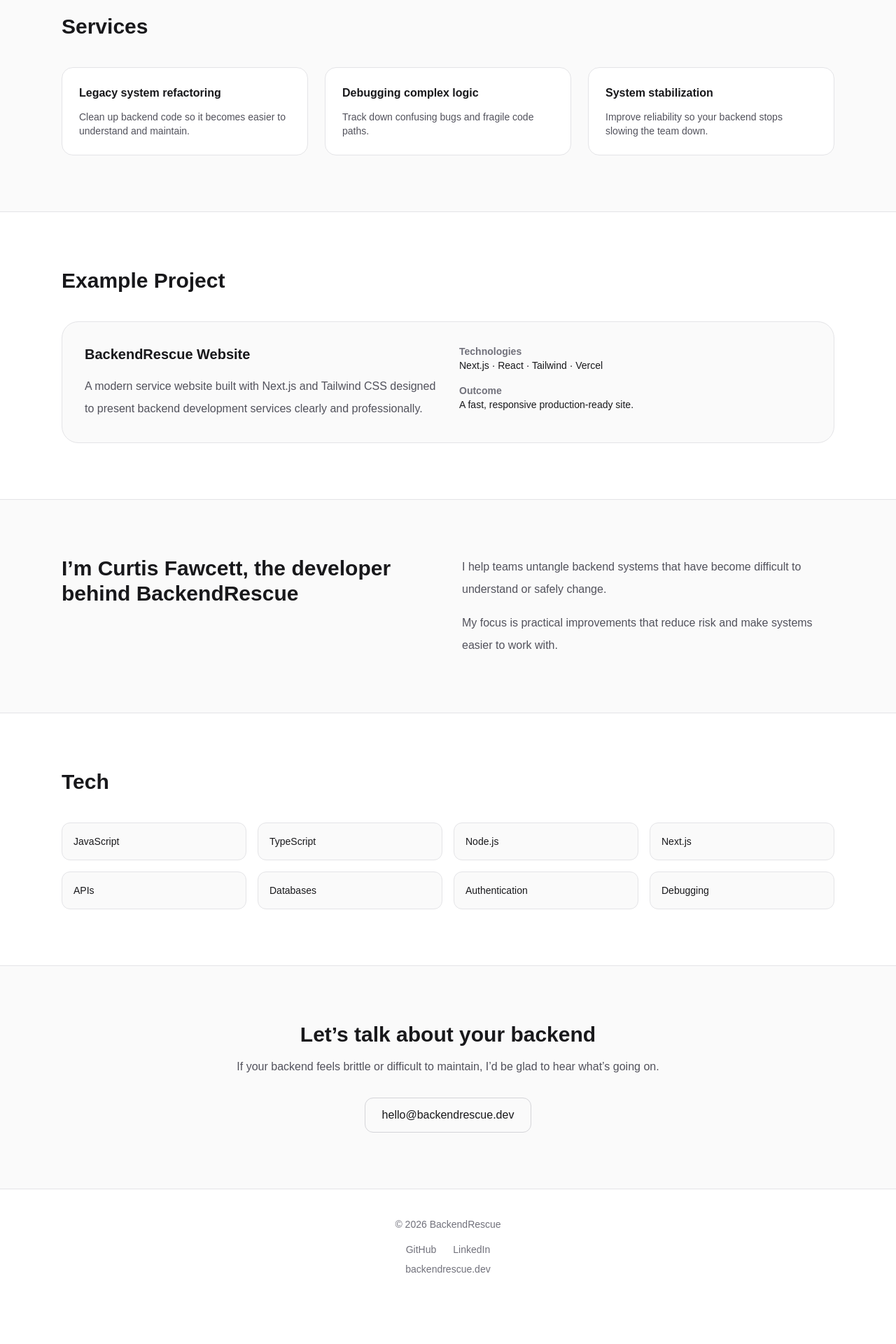
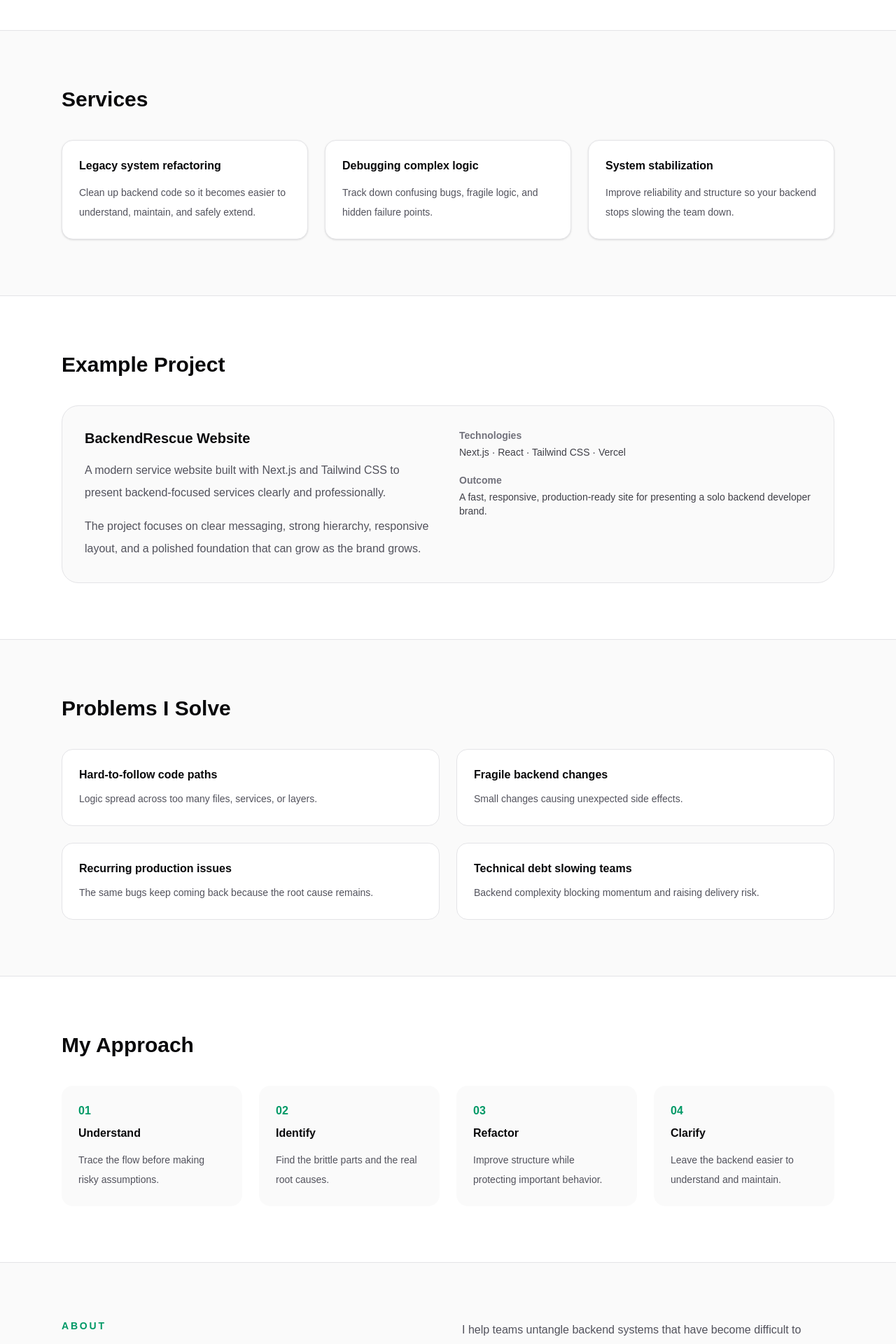
Before and after one commit to curtis-fawcett/backendrescue-site, a Next.js app: page / in a window 1280 px wide. Shown: the part 840-2760 px from the top of the page at 70% size. Before the commit the page ends 2703 px from the top, so only its background shows below. Built offline with nearby package versions, Linux system fonts and the light colour scheme.

Commit message:
add mobile nav and social links

```diff
--- a/src/app/page.js
+++ b/src/app/page.js
@@ -5,183 +5,355 @@
 export default function Home() {
   const [open, setOpen] = useState(false);
 
+  const closeMenu = () => setOpen(false);
+
   return (
     <main className="min-h-screen bg-white text-zinc-900">
-
-      {/* NAVBAR */}
-
       <nav className="sticky top-0 z-50 border-b border-zinc-200 bg-white/90 backdrop-blur">
         <div className="mx-auto flex max-w-6xl items-center justify-between px-6 py-4">
-
-          <a href="#" className="text-lg font-semibold tracking-tight">
+          <a
+            href="#"
+            className="text-lg font-semibold tracking-tight"
+            onClick={closeMenu}
+          >
             Backend<span className="text-emerald-600">Rescue</span>
           </a>
 
-          {/* Desktop Nav */}
-
           <div className="hidden items-center gap-6 text-sm text-zinc-600 md:flex">
-            <a href="#services" className="hover:text-zinc-950">Services</a>
-            <a href="#projects" className="hover:text-zinc-950">Projects</a>
-            <a href="#problems" className="hover:text-zinc-950">Problems</a>
-            <a href="#approach" className="hover:text-zinc-950">Approach</a>
-            <a href="#about" className="hover:text-zinc-950">About</a>
-            <a href="#tech" className="hover:text-zinc-950">Tech</a>
-            <a href="#contact" className="hover:text-zinc-950">Contact</a>
+            <a href="#services" className="transition hover:text-zinc-950">
+              Services
+            </a>
+            <a href="#projects" className="transition hover:text-zinc-950">
+              Projects
+            </a>
+            <a href="#problems" className="transition hover:text-zinc-950">
+              Problems
+            </a>
+            <a href="#approach" className="transition hover:text-zinc-950">
+              Approach
+            </a>
+            <a href="#about" className="transition hover:text-zinc-950">
+              About
+            </a>
+            <a href="#tech" className="transition hover:text-zinc-950">
+              Tech
+            </a>
+            <a href="#contact" className="transition hover:text-zinc-950">
+              Contact
+            </a>
           </div>
 
-          {/* Mobile Button */}
-
           <button
-            className="md:hidden"
+            type="button"
+            aria-label={open ? "Close menu" : "Open menu"}
+            aria-expanded={open}
             onClick={() => setOpen(!open)}
+            className="inline-flex items-center justify-center rounded-xl border border-zinc-300 px-3 py-2 text-sm text-zinc-700 transition hover:bg-zinc-100 md:hidden"
           >
-            ☰
+            {open ? "Close" : "Menu"}
           </button>
         </div>
 
-        {/* Mobile Menu */}
-
         {open && (
-          <div className="border-t border-zinc-200 md:hidden">
-            <div className="flex flex-col gap-4 px-6 py-4 text-sm">
-              <a href="#services">Services</a>
-              <a href="#projects">Projects</a>
-              <a href="#problems">Problems</a>
-              <a href="#approach">Approach</a>
-              <a href="#about">About</a>
-              <a href="#tech">Tech</a>
-              <a href="#contact">Contact</a>
+          <div className="border-t border-zinc-200 bg-white md:hidden">
+            <div className="mx-auto flex max-w-6xl flex-col gap-1 px-6 py-4 text-sm text-zinc-700">
+              <a
+                href="#services"
+                onClick={closeMenu}
+                className="rounded-lg px-2 py-2 transition hover:bg-zinc-100"
+              >
+                Services
+              </a>
+              <a
+                href="#projects"
+                onClick={closeMenu}
+                className="rounded-lg px-2 py-2 transition hover:bg-zinc-100"
+              >
+                Projects
+              </a>
+              <a
+                href="#problems"
+                onClick={closeMenu}
+                className="rounded-lg px-2 py-2 transition hover:bg-zinc-100"
+              >
+                Problems
+              </a>
+              <a
+                href="#approach"
+                onClick={closeMenu}
+                className="rounded-lg px-2 py-2 transition hover:bg-zinc-100"
+              >
+                Approach
+              </a>
+              <a
+                href="#about"
+                onClick={closeMenu}
+                className="rounded-lg px-2 py-2 transition hover:bg-zinc-100"
+              >
+                About
+              </a>
+              <a
+                href="#tech"
+                onClick={closeMenu}
+                className="rounded-lg px-2 py-2 transition hover:bg-zinc-100"
+              >
+                Tech
+              </a>
+              <a
+                href="#contact"
+                onClick={closeMenu}
+                className="rounded-lg px-2 py-2 transition hover:bg-zinc-100"
+              >
+                Contact
+              </a>
             </div>
           </div>
         )}
       </nav>
 
-      {/* HERO */}
-
       <section className="mx-auto max-w-6xl px-6 py-24 sm:py-32">
-
+        <div className="grid items-center gap-14 lg:grid-cols-[1.2fr_0.8fr]">
           <div className="max-w-3xl">
-
             <p className="mb-4 text-sm font-semibold uppercase tracking-[0.2em] text-emerald-600">
               BackendRescue
             </p>
 
-          <h1 className="text-5xl font-bold tracking-tight sm:text-6xl md:text-7xl">
+            <h1 className="text-5xl font-bold tracking-tight text-zinc-950 sm:text-6xl md:text-7xl">
               Untangling backend systems that have become hard to trust.
             </h1>
 
-          <p className="mt-6 text-lg leading-8 text-zinc-600">
+            <p className="mt-6 max-w-2xl text-lg leading-8 text-zinc-600 sm:text-xl">
               I help teams clean up fragile backend code, reduce technical debt,
               and stabilize messy systems so they become easier to maintain,
               debug, and scale.
             </p>
 
             <p className="mt-4 text-sm text-zinc-500">
-            Built by Curtis Fawcett for teams that need practical backend help.
+              Built by Curtis Fawcett for teams that need practical backend
+              help.
             </p>
 
             <div className="mt-10 flex flex-wrap gap-4">
               <a
                 href="mailto:hello@backendrescue.dev"
-              className="rounded-xl bg-zinc-950 px-6 py-3 text-sm font-medium text-white hover:bg-zinc-800"
+                className="rounded-xl bg-zinc-950 px-6 py-3 text-sm font-medium text-white transition hover:bg-zinc-800"
               >
                 Start a Conversation
               </a>
 
               <a
                 href="#services"
-              className="rounded-xl border border-zinc-300 px-6 py-3 text-sm font-medium hover:border-emerald-600 hover:text-emerald-700"
+                className="rounded-xl border border-zinc-300 px-6 py-3 text-sm font-medium text-zinc-900 transition hover:border-emerald-600 hover:text-emerald-700"
               >
                 View Services
               </a>
             </div>
-
           </div>
 
+          <div className="rounded-3xl border border-zinc-200 bg-zinc-50 p-6 sm:p-8">
+            <p className="text-sm font-semibold uppercase tracking-[0.2em] text-emerald-600">
+              Focus areas
+            </p>
+
+            <div className="mt-6 space-y-5">
+              <div className="rounded-2xl bg-white p-5 shadow-sm">
+                <p className="font-semibold text-zinc-950">Refactoring</p>
+                <p className="mt-2 text-sm leading-7 text-zinc-600">
+                  Clean up difficult backend code without breaking production
+                  behavior.
+                </p>
+              </div>
+
+              <div className="rounded-2xl bg-white p-5 shadow-sm">
+                <p className="font-semibold text-zinc-950">Debugging</p>
+                <p className="mt-2 text-sm leading-7 text-zinc-600">
+                  Trace confusing logic and isolate the real issue faster.
+                </p>
+              </div>
+
+              <div className="rounded-2xl bg-white p-5 shadow-sm">
+                <p className="font-semibold text-zinc-950">Stabilization</p>
+                <p className="mt-2 text-sm leading-7 text-zinc-600">
+                  Make systems easier for teams to trust, support, and extend.
+                </p>
+              </div>
+            </div>
+          </div>
+        </div>
       </section>
-
-      {/* SERVICES */}
 
       <section id="services" className="border-t border-zinc-200 bg-zinc-50">
         <div className="mx-auto max-w-6xl px-6 py-20">
-
-          <h2 className="text-3xl font-bold">Services</h2>
+          <h2 className="text-3xl font-bold text-zinc-950">Services</h2>
 
           <div className="mt-10 grid gap-6 md:grid-cols-3">
+            <div className="rounded-2xl border border-zinc-200 bg-white p-6 shadow-sm">
+              <h3 className="font-semibold text-zinc-950">
+                Legacy system refactoring
+              </h3>
+              <p className="mt-3 text-sm leading-7 text-zinc-600">
+                Clean up backend code so it becomes easier to understand,
+                maintain, and safely extend.
+              </p>
+            </div>
 
+            <div className="rounded-2xl border border-zinc-200 bg-white p-6 shadow-sm">
+              <h3 className="font-semibold text-zinc-950">
+                Debugging complex logic
+              </h3>
+              <p className="mt-3 text-sm leading-7 text-zinc-600">
+                Track down confusing bugs, fragile logic, and hidden failure
+                points.
+              </p>
+            </div>
+
+            <div className="rounded-2xl border border-zinc-200 bg-white p-6 shadow-sm">
+              <h3 className="font-semibold text-zinc-950">
+                System stabilization
+              </h3>
+              <p className="mt-3 text-sm leading-7 text-zinc-600">
+                Improve reliability and structure so your backend stops slowing
+                the team down.
+              </p>
+            </div>
+          </div>
+        </div>
+      </section>
+
+      <section id="projects" className="border-t border-zinc-200 bg-white">
+        <div className="mx-auto max-w-6xl px-6 py-20">
+          <h2 className="text-3xl font-bold text-zinc-950">Example Project</h2>
+
+          <div className="mt-10 grid gap-8 rounded-3xl border border-zinc-200 bg-zinc-50 p-8 md:grid-cols-2">
+            <div>
+              <h3 className="text-xl font-semibold text-zinc-950">
+                BackendRescue Website
+              </h3>
+
+              <p className="mt-4 leading-8 text-zinc-600">
+                A modern service website built with Next.js and Tailwind CSS to
+                present backend-focused services clearly and professionally.
+              </p>
+
+              <p className="mt-4 leading-8 text-zinc-600">
+                The project focuses on clear messaging, strong hierarchy,
+                responsive layout, and a polished foundation that can grow as
+                the brand grows.
+              </p>
+            </div>
+
+            <div className="space-y-5 text-sm">
+              <div>
+                <p className="font-semibold text-zinc-500">Technologies</p>
+                <p className="mt-1 text-zinc-700">
+                  Next.js · React · Tailwind CSS · Vercel
+                </p>
+              </div>
+
+              <div>
+                <p className="font-semibold text-zinc-500">Outcome</p>
+                <p className="mt-1 text-zinc-700">
+                  A fast, responsive, production-ready site for presenting a
+                  solo backend developer brand.
+                </p>
+              </div>
+            </div>
+          </div>
+        </div>
+      </section>
+
+      <section id="problems" className="border-t border-zinc-200 bg-zinc-50">
+        <div className="mx-auto max-w-6xl px-6 py-20">
+          <h2 className="text-3xl font-bold text-zinc-950">Problems I Solve</h2>
+
+          <div className="mt-10 grid gap-6 md:grid-cols-2">
             <div className="rounded-2xl border border-zinc-200 bg-white p-6">
-              <h3 className="font-semibold">Legacy system refactoring</h3>
-              <p className="mt-3 text-sm text-zinc-600">
-                Clean up backend code so it becomes easier to understand and maintain.
+              <h3 className="font-semibold text-zinc-950">
+                Hard-to-follow code paths
+              </h3>
+              <p className="mt-2 text-sm leading-7 text-zinc-600">
+                Logic spread across too many files, services, or layers.
               </p>
             </div>
 
             <div className="rounded-2xl border border-zinc-200 bg-white p-6">
-              <h3 className="font-semibold">Debugging complex logic</h3>
-              <p className="mt-3 text-sm text-zinc-600">
-                Track down confusing bugs and fragile code paths.
+              <h3 className="font-semibold text-zinc-950">
+                Fragile backend changes
+              </h3>
+              <p className="mt-2 text-sm leading-7 text-zinc-600">
+                Small changes causing unexpected side effects.
               </p>
             </div>
 
             <div className="rounded-2xl border border-zinc-200 bg-white p-6">
-              <h3 className="font-semibold">System stabilization</h3>
-              <p className="mt-3 text-sm text-zinc-600">
-                Improve reliability so your backend stops slowing the team down.
+              <h3 className="font-semibold text-zinc-950">
+                Recurring production issues
+              </h3>
+              <p className="mt-2 text-sm leading-7 text-zinc-600">
+                The same bugs keep coming back because the root cause remains.
               </p>
             </div>
 
+            <div className="rounded-2xl border border-zinc-200 bg-white p-6">
+              <h3 className="font-semibold text-zinc-950">
+                Technical debt slowing teams
+              </h3>
+              <p className="mt-2 text-sm leading-7 text-zinc-600">
+                Backend complexity blocking momentum and raising delivery risk.
+              </p>
             </div>
-
+          </div>
         </div>
       </section>
 
-      {/* PROJECT */}
+      <section id="approach" className="border-t border-zinc-200 bg-white">
+        <div className="mx-auto max-w-6xl px-6 py-20">
+          <h2 className="text-3xl font-bold text-zinc-950">My Approach</h2>
 
-      <section id="projects" className="border-t border-zinc-200 bg-white">
-        <div className="mx-auto max-w-6xl px-6 py-20">
-
-          <h2 className="text-3xl font-bold">Example Project</h2>
-
-          <div className="mt-10 rounded-3xl border border-zinc-200 bg-zinc-50 p-8 grid md:grid-cols-2 gap-8">
-
-            <div>
-              <h3 className="text-xl font-semibold">
-                BackendRescue Website
-              </h3>
-
-              <p className="mt-4 text-zinc-600 leading-8">
-                A modern service website built with Next.js and Tailwind CSS
-                designed to present backend development services clearly and
-                professionally.
+          <div className="mt-10 grid gap-6 md:grid-cols-4">
+            {[
+              {
+                number: "01",
+                title: "Understand",
+                text: "Trace the flow before making risky assumptions.",
+              },
+              {
+                number: "02",
+                title: "Identify",
+                text: "Find the brittle parts and the real root causes.",
+              },
+              {
+                number: "03",
+                title: "Refactor",
+                text: "Improve structure while protecting important behavior.",
+              },
+              {
+                number: "04",
+                title: "Clarify",
+                text: "Leave the backend easier to understand and maintain.",
+              },
+            ].map((step) => (
+              <div key={step.number} className="rounded-2xl bg-zinc-50 p-6">
+                <p className="font-semibold text-emerald-600">{step.number}</p>
+                <p className="mt-2 font-semibold text-zinc-950">
+                  {step.title}
+                </p>
+                <p className="mt-3 text-sm leading-7 text-zinc-600">
+                  {step.text}
                 </p>
               </div>
-
-            <div className="text-sm space-y-4">
-
-              <div>
-                <p className="font-semibold text-zinc-500">Technologies</p>
-                <p>Next.js · React · Tailwind · Vercel</p>
+            ))}
           </div>
-
-              <div>
-                <p className="font-semibold text-zinc-500">Outcome</p>
-                <p>A fast, responsive production-ready site.</p>
-              </div>
-
-            </div>
-
-          </div>
-
         </div>
       </section>
 
-      {/* ABOUT */}
-
       <section id="about" className="border-t border-zinc-200 bg-zinc-50">
-        <div className="mx-auto max-w-6xl px-6 py-20 grid md:grid-cols-2 gap-10">
-
+        <div className="mx-auto grid max-w-6xl gap-10 px-6 py-20 md:grid-cols-2">
           <div>
-            <h2 className="text-3xl font-bold">
+            <p className="text-sm font-semibold uppercase tracking-[0.2em] text-emerald-600">
+              About
+            </p>
+            <h2 className="mt-3 text-3xl font-bold text-zinc-950">
               I’m Curtis Fawcett, the developer behind BackendRescue
             </h2>
           </div>
@@ -189,27 +361,22 @@
           <div>
             <p className="leading-8 text-zinc-600">
               I help teams untangle backend systems that have become difficult
-              to understand or safely change.
+              to understand, maintain, or safely change.
             </p>
 
             <p className="mt-4 leading-8 text-zinc-600">
-              My focus is practical improvements that reduce risk and make
-              systems easier to work with.
+              My focus is practical improvement that reduces risk, improves
+              clarity, and makes systems less stressful to work on.
             </p>
           </div>
-
         </div>
       </section>
 
-      {/* TECH */}
-
       <section id="tech" className="border-t border-zinc-200 bg-white">
         <div className="mx-auto max-w-6xl px-6 py-20">
+          <h2 className="text-3xl font-bold text-zinc-950">Tech</h2>
 
-          <h2 className="text-3xl font-bold">Tech</h2>
-
-          <div className="mt-10 grid sm:grid-cols-2 md:grid-cols-4 gap-4">
-
+          <div className="mt-10 grid gap-4 sm:grid-cols-2 md:grid-cols-4">
             {[
               "JavaScript",
               "TypeScript",
@@ -218,61 +385,48 @@
               "APIs",
               "Databases",
               "Authentication",
-              "Debugging"
+              "Debugging",
             ].map((tech) => (
               <div
                 key={tech}
-                className="rounded-xl border border-zinc-200 px-4 py-4 text-sm bg-zinc-50"
+                className="rounded-xl border border-zinc-200 bg-zinc-50 px-4 py-4 text-sm text-zinc-700"
               >
                 {tech}
               </div>
             ))}
-
           </div>
-
         </div>
       </section>
 
-      {/* CONTACT */}
-
       <section id="contact" className="border-t border-zinc-200 bg-zinc-50">
-
         <div className="mx-auto max-w-4xl px-6 py-20 text-center">
-
-          <h2 className="text-3xl font-bold">
+          <h2 className="text-3xl font-bold text-zinc-950">
             Let’s talk about your backend
           </h2>
 
-          <p className="mt-4 text-zinc-600">
-            If your backend feels brittle or difficult to maintain,
-            I’d be glad to hear what’s going on.
+          <p className="mx-auto mt-4 max-w-2xl leading-8 text-zinc-600">
+            If your backend feels brittle or difficult to maintain, I’d be glad
+            to hear what’s going on.
           </p>
 
           <a
             href="mailto:hello@backendrescue.dev"
-            className="mt-8 inline-block border border-zinc-300 px-6 py-3 rounded-xl"
+            className="mt-8 inline-block rounded-xl border border-zinc-300 px-6 py-3 transition hover:border-emerald-600 hover:text-emerald-700"
           >
             hello@backendrescue.dev
           </a>
-
         </div>
-
       </section>
 
-      {/* FOOTER */}
-
       <footer className="border-t border-zinc-200 py-10 text-center text-sm text-zinc-500">
-
-        <p>
-          © {new Date().getFullYear()} BackendRescue
-        </p>
+        <p>© {new Date().getFullYear()} BackendRescue</p>
 
         <div className="mt-4 flex justify-center gap-6">
-
           <a
             href="https://github.com/"
             target="_blank"
-            className="hover:text-zinc-900"
+            rel="noreferrer"
+            className="transition hover:text-zinc-900"
           >
             GitHub
           </a>
@@ -280,17 +434,15 @@
           <a
             href="https://linkedin.com/"
             target="_blank"
-            className="hover:text-zinc-900"
+            rel="noreferrer"
+            className="transition hover:text-zinc-900"
           >
             LinkedIn
           </a>
-
         </div>
 
         <p className="mt-2">backendrescue.dev</p>
-
       </footer>
-
     </main>
   );
 }
```
Lines whose indentation alone changed are shown as unchanged.
